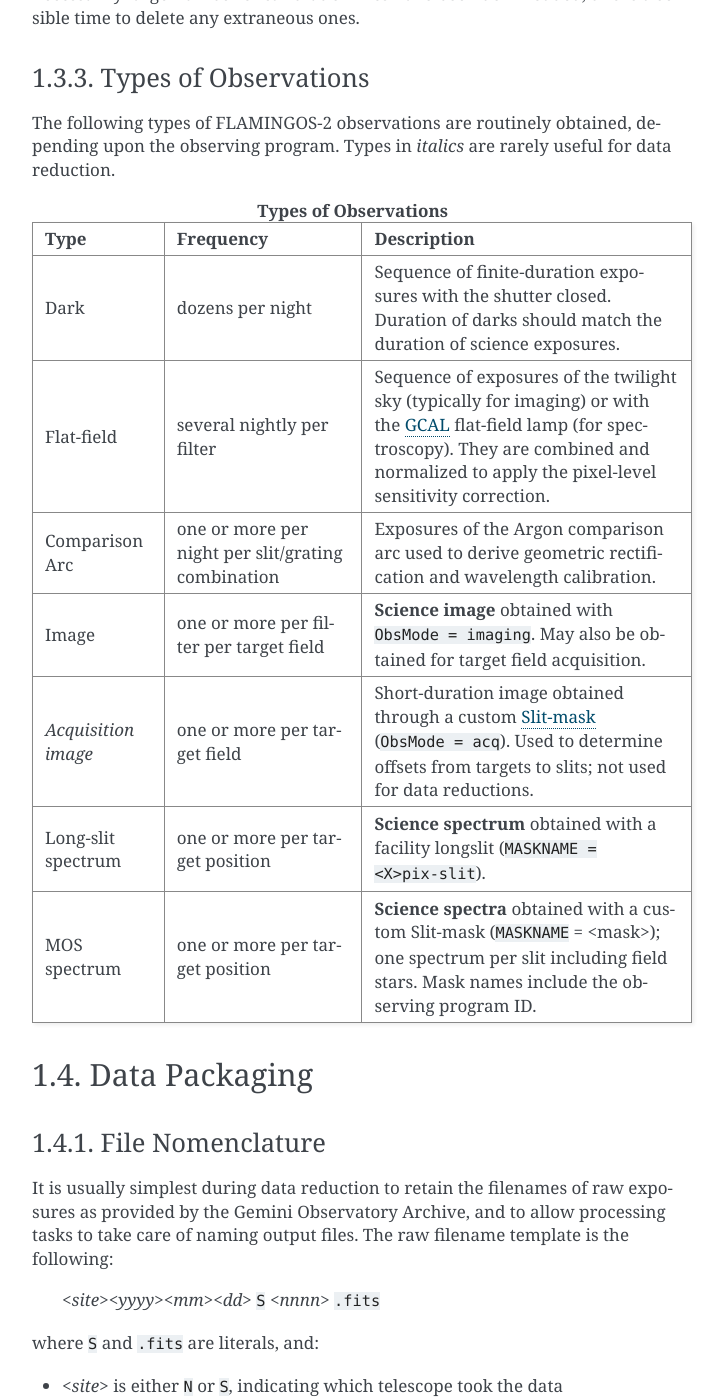
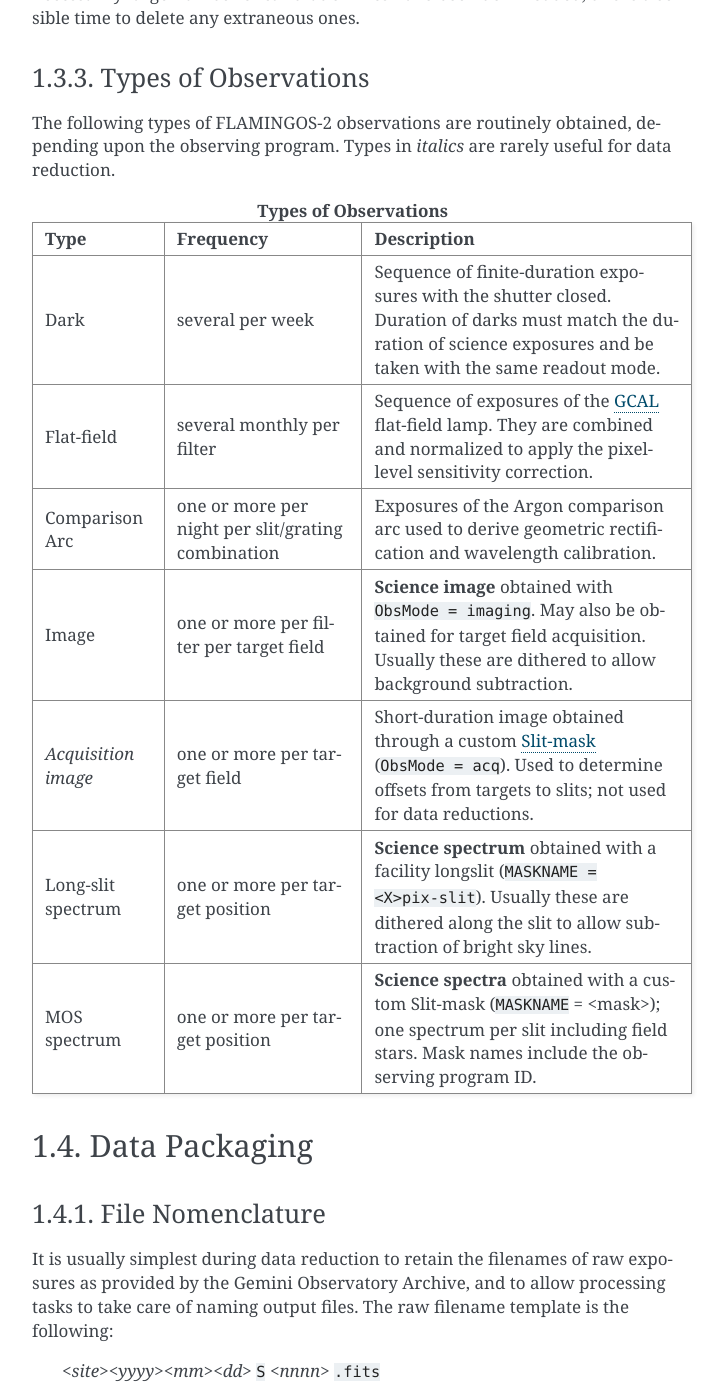
Before and after one commit to GeminiDRSoftware/F2Cookbook, a Sphinx documentation site: the page built from source/Introduction.rst, in a window 1280 px wide and 1400 px high, scrolled down 3371 px. Shown: the whole window, without its empty margins (388-1112 px from the left). Built offline with Sphinx 7.4.7, drawn with Linux system fonts in a browser that asks for light colours.

Commit message:
Ruben's requested changes to Table 1.1. Updated to v1.1.1

```diff
--- a/source/Introduction.rst
+++ b/source/Introduction.rst
@@ -176,12 +176,12 @@
    :header: "Type", "Frequency", "Description"
    :widths: 20, 30, 50
 
-   Dark, dozens per night, Sequence of finite-duration exposures with the shutter closed.  Duration of darks should match the duration of science exposures.
-   Flat-field, several nightly per filter, Sequence of exposures of the twilight sky (typically for imaging) or with the :term:`GCAL` flat-field lamp (for spectroscopy). They are combined and normalized to apply the pixel-level sensitivity correction.
+   Dark, several per week, Sequence of finite-duration exposures with the shutter closed.  Duration of darks must match the duration of science exposures and be taken with the same readout mode.
+   Flat-field, several monthly per filter, Sequence of exposures of the :term:`GCAL` flat-field lamp. They are combined and normalized to apply the pixel-level sensitivity correction.
    Comparison Arc, one or more per night per slit/grating combination, Exposures of the Argon comparison arc used to derive geometric rectification and wavelength calibration.
-   Image, one or more per filter per target field, **Science image** obtained with ``ObsMode = imaging``. May also be obtained for target field acquisition.
+   Image, one or more per filter per target field, **Science image** obtained with ``ObsMode = imaging``. May also be obtained for target field acquisition. Usually these are dithered to allow background subtraction.
    *Acquisition image*, one or more per target field, Short-duration image obtained through a custom :term:`Slit-mask` (``ObsMode = acq``). Used to determine offsets from targets to slits; not used for data reductions.
-   Long-slit spectrum, one or more per target position, **Science spectrum** obtained with a facility longslit (``MASKNAME = <X>pix-slit``).
+   Long-slit spectrum, one or more per target position, **Science spectrum** obtained with a facility longslit (``MASKNAME = <X>pix-slit``).  Usually these are dithered along the slit to allow subtraction of bright sky lines.
    MOS spectrum, one or more per target position, **Science spectra** obtained with a custom Slit-mask (``MASKNAME`` = <mask>); one spectrum per slit including field stars. Mask names include the observing program ID.
 
 .. _data-packaging:
--- a/source/conf.py
+++ b/source/conf.py
@@ -63,7 +63,7 @@
 # built documents.
 #
 # The short X.Y version.
-version = u'1.1.0'
+version = u'1.1.1'
 # The full version, including alpha/beta/rc tags.
 release = version + u' '
 
```
